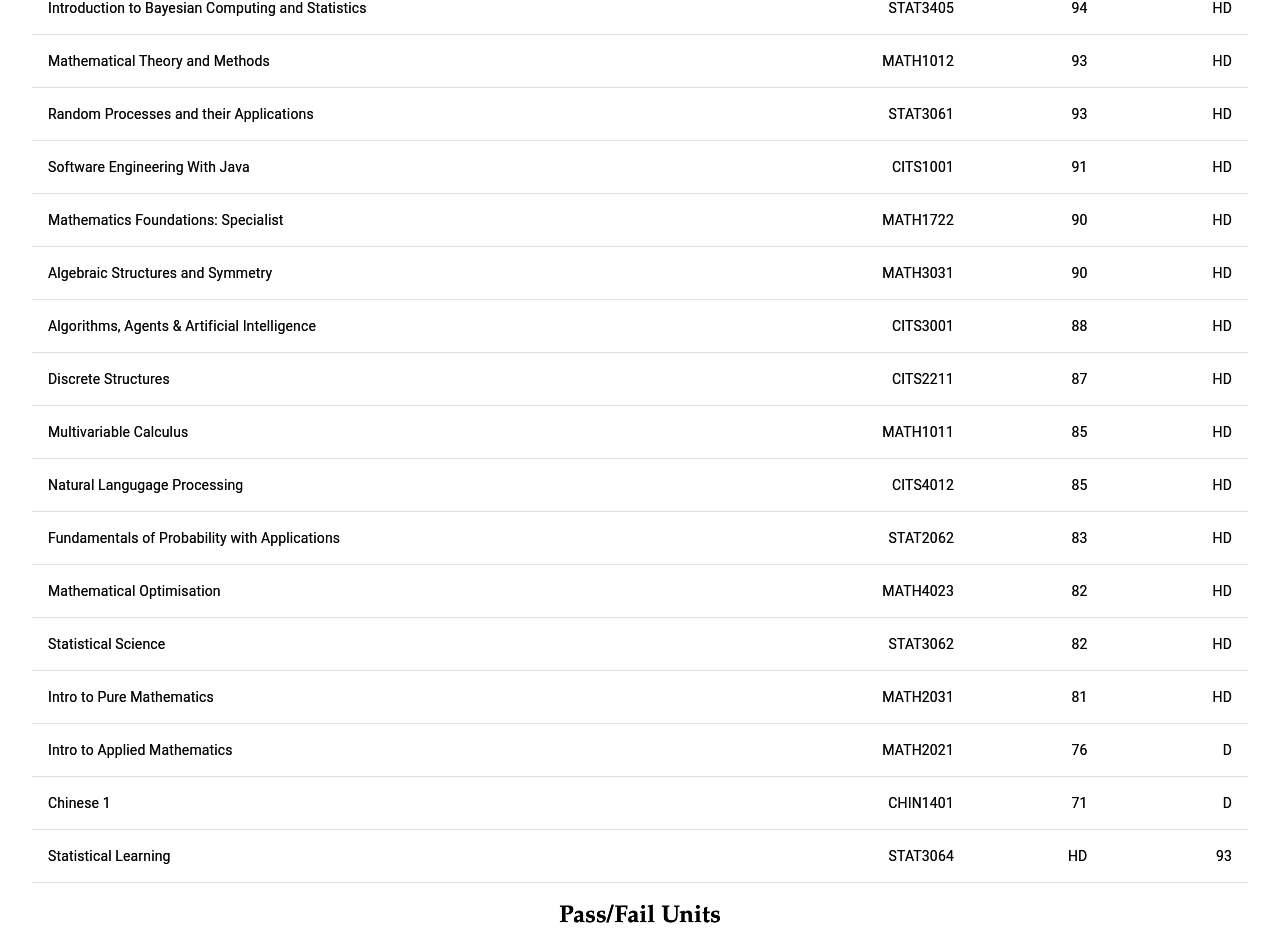
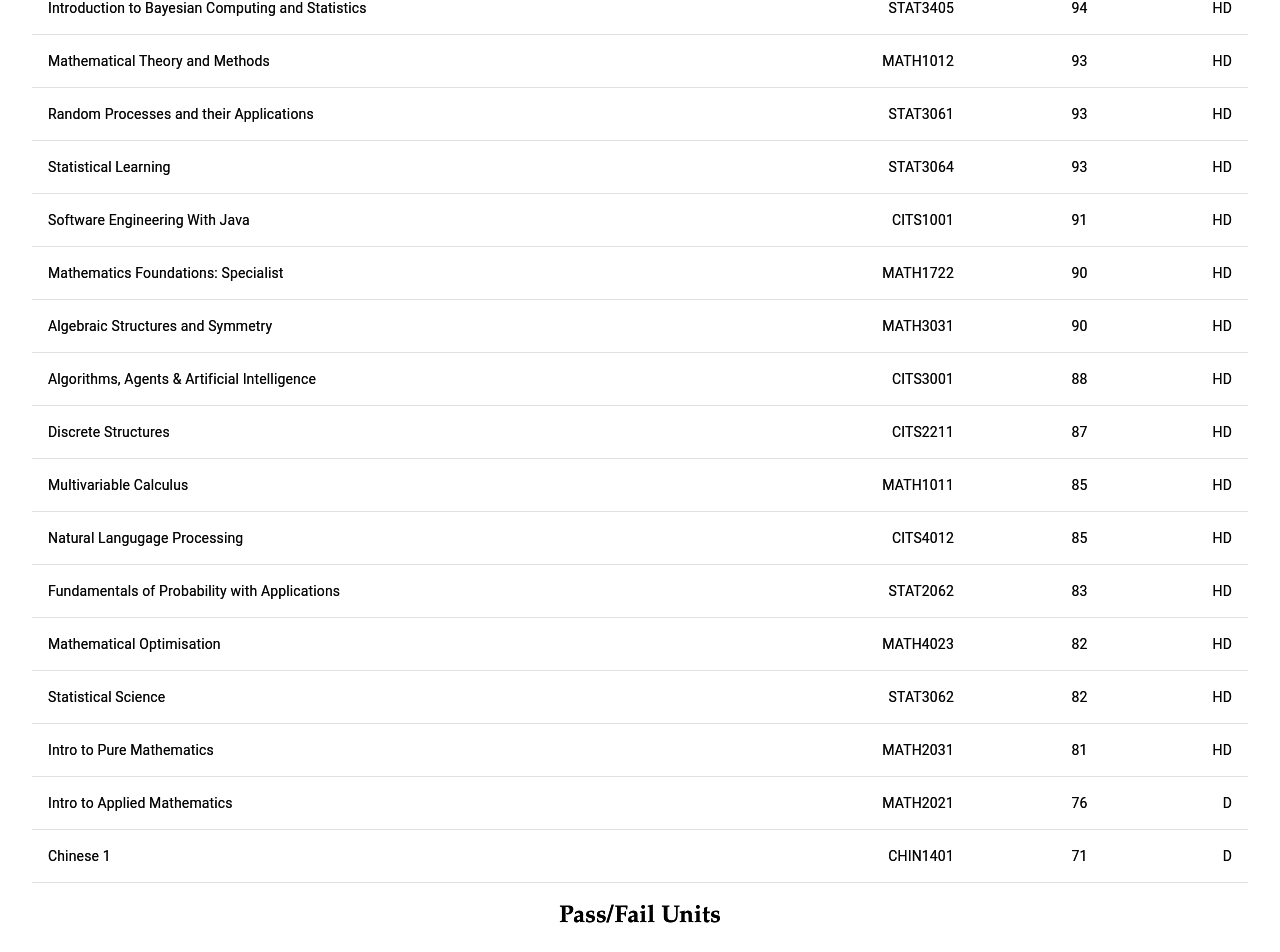
Before and after one commit to MouseAndKeyboard/nefsite, a Next.js app: page /grades in a window 1280 px wide. Shown: the part 672-1624 px from the top of the page. Built offline with nearby package versions, Linux system fonts and the light colour scheme.

Commit message:
reversed order of things

```diff
--- a/components/data/grades.js
+++ b/components/data/grades.js
@@ -39,5 +39,5 @@ export default [
 
   createData("Introduction to Bayesian Computing and Statistics", "STAT3405", "94", "HD"),
   createData("Complex Systems", "MATH3024", "97", "HD"),
-  createData("Statistical Learning", "STAT3064", "HD", "93"),
+  createData("Statistical Learning", "STAT3064", "93", "HD"),
 ]
```
